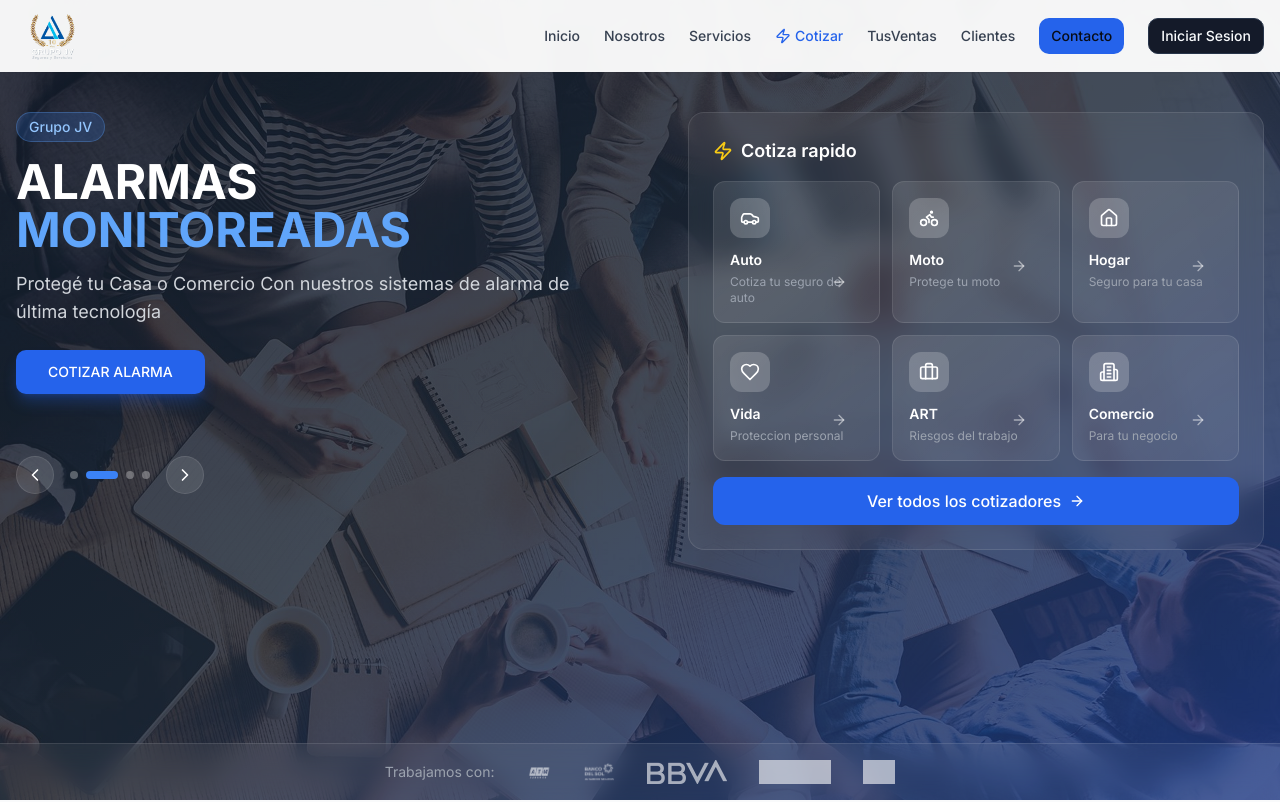
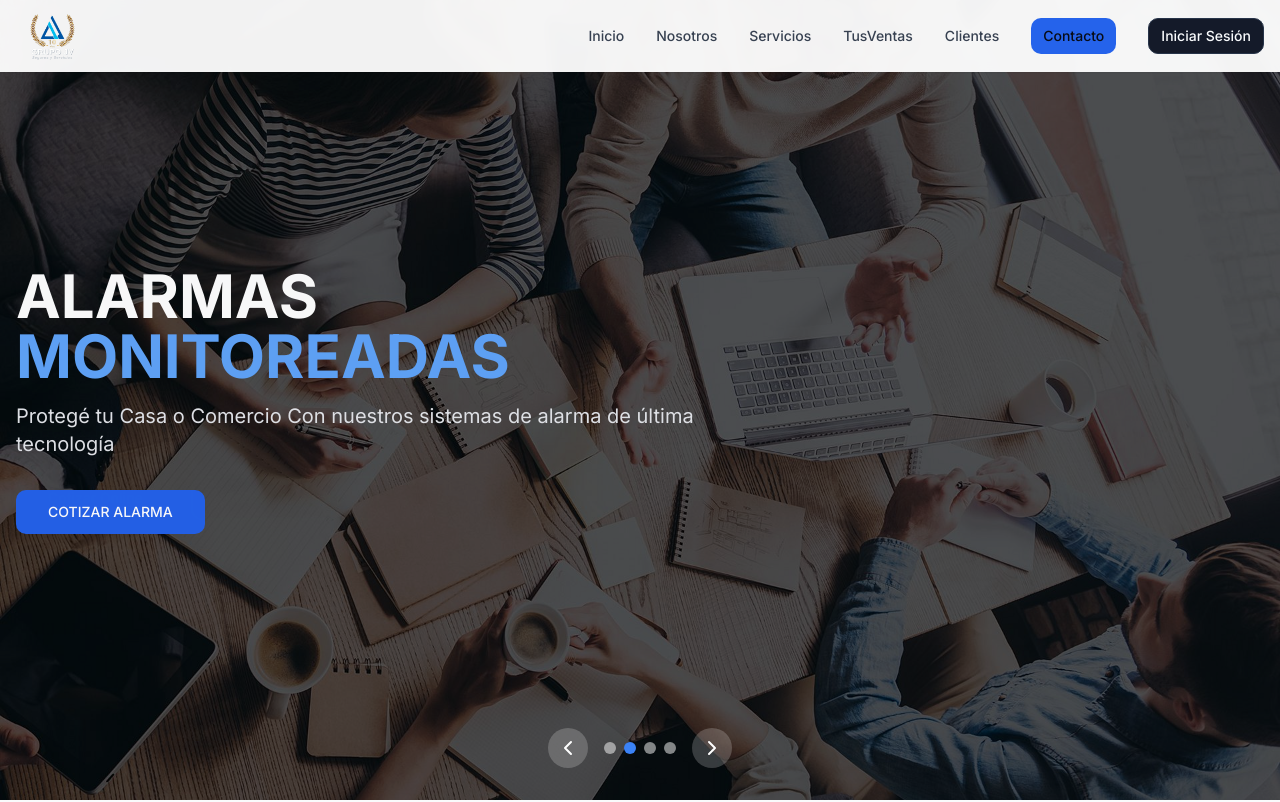
Before and after one commit to devbautistaves/TusVentasFrontEnd, a Next.js app: page / in a window 1280 px wide. Shown: the top 802 px of the page. Built offline with nearby package versions, Linux system fonts and the light colour scheme; grey boxes are pictures that could not be loaded.

Commit message:
Revert "Update page.tsx"
This reverts commit af83bfe4518758ef4ffdfb10279fca37b70879c5.

```diff
--- a/app/page.tsx
+++ b/app/page.tsx
@@ -3,17 +3,8 @@
 import { useState, useEffect, useRef } from "react"
 import Image from "next/image"
 import Link from "next/link"
-import { ChevronLeft, ChevronRight, ChevronUp, Shield, Camera, Users, Laptop, Megaphone, Calculator, Quote, MapPin, Phone, Mail, Clock, Facebook, Instagram, Linkedin, Menu, X, Play, Car, Home, Heart, Briefcase, Building2, Bike, Plane, Zap, ArrowRight } from "lucide-react"
+import { ChevronLeft, ChevronRight, ChevronUp, Shield, Camera, Users, Laptop, Megaphone, Calculator, Quote, MapPin, Phone, Mail, Clock, Facebook, Instagram, Linkedin, Menu, X, Play } from "lucide-react"
 import { Button } from "@/components/ui/button"
-
-const quickCotizadores = [
-  { icon: Car, title: "Auto", description: "Cotiza tu seguro de auto", href: "https://webventas.com.ar/emision/alta?cod=2266", color: "from-blue-500 to-blue-600" },
-  { icon: Bike, title: "Moto", description: "Protege tu moto", href: "https://webventas.com.ar/emision/alta?cod=2266", color: "from-green-500 to-green-600" },
-  { icon: Home, title: "Hogar", description: "Seguro para tu casa", href: "https://webventas.com.ar/emision/alta?cod=2266", color: "from-orange-500 to-orange-600" },
-  { icon: Heart, title: "Vida", description: "Proteccion personal", href: "https://wa.me/5491171570893?text=Hola!%20Quiero%20cotizar%20un%20seguro%20de%20vida", color: "from-red-500 to-red-600" },
-  { icon: Briefcase, title: "ART", description: "Riesgos del trabajo", href: "https://wa.me/5491171570893?text=Hola!%20Quiero%20cotizar%20ART", color: "from-purple-500 to-purple-600" },
-  { icon: Building2, title: "Comercio", description: "Para tu negocio", href: "https://wa.me/5491171570893?text=Hola!%20Quiero%20cotizar%20seguro%20comercial", color: "from-cyan-500 to-cyan-600" },
-]
 
 const heroSlides = [
   {
@@ -235,7 +226,7 @@ export default function LandingPage() {
           </Link>
 
           {/* Desktop Navigation */}
-          <nav className="hidden md:flex items-center gap-6">
+          <nav className="hidden md:flex items-center gap-8">
             <Link href="#inicio" className="text-sm font-medium text-gray-700 hover:text-blue-600 transition-colors">
               Inicio
             </Link>
@@ -244,10 +235,6 @@ export default function LandingPage() {
             </Link>
             <Link href="#servicios" className="text-sm font-medium text-gray-700 hover:text-blue-600 transition-colors">
               Servicios
-            </Link>
-            <Link href="/cotizaciones" className="text-sm font-medium text-blue-600 hover:text-blue-700 transition-colors flex items-center gap-1">
-              <Zap className="h-4 w-4" />
-              Cotizar
             </Link>
             <Link href="/tusventas" className="text-sm font-medium text-gray-700 hover:text-blue-600 transition-colors">
               TusVentas
@@ -262,7 +249,7 @@ export default function LandingPage() {
             </Link>
             <Link href="/login">
               <Button variant="outline" size="sm">
-                Iniciar Sesion
+                Iniciar Sesión
               </Button>
             </Link>
           </nav>
@@ -290,10 +277,6 @@ export default function LandingPage() {
               <Link href="#servicios" className="text-sm font-medium text-gray-700" onClick={() => setMobileMenuOpen(false)}>
                 Servicios
               </Link>
-              <Link href="/cotizaciones" className="text-sm font-medium text-blue-600 flex items-center gap-2" onClick={() => setMobileMenuOpen(false)}>
-                <Zap className="h-4 w-4" />
-                Cotizar
-              </Link>
               <Link href="/tusventas" className="text-sm font-medium text-gray-700" onClick={() => setMobileMenuOpen(false)}>
                 TusVentas
               </Link>
@@ -307,7 +290,7 @@ export default function LandingPage() {
               </Link>
               <Link href="/login" onClick={() => setMobileMenuOpen(false)}>
                 <Button variant="outline" size="sm" className="w-full">
-                  Iniciar Sesion
+                  Iniciar Sesión
                 </Button>
               </Link>
             </nav>
@@ -316,7 +299,7 @@ export default function LandingPage() {
       </header>
 
       {/* Hero Section */}
-      <section id="inicio" className="relative min-h-screen pt-16">
+      <section id="inicio" className="relative h-screen min-h-[600px] pt-16">
         {heroSlides.map((slide, index) => (
           <div
             key={index}
@@ -324,51 +307,32 @@ export default function LandingPage() {
               index === currentSlide ? "opacity-100 z-10" : "opacity-0 z-0"
             }`}
           >
-            <div className="absolute inset-0 bg-gradient-to-br from-gray-900 via-gray-800 to-blue-900">
+            <div className="absolute inset-0 bg-black">
               <Image
                 src={slide.image}
                 alt={slide.title}
                 fill
-                className="object-cover opacity-20"
+                className="object-cover opacity-35"
                 priority={index === 0}
               />
             </div>
-          </div>
-        ))}
-
-        {/* Hero Content - Always visible */}
-        <div className="relative z-20 container mx-auto px-4 pt-12 pb-8">
-          <div className="grid lg:grid-cols-2 gap-8 items-start">
-            {/* Left Side - Slider Content */}
-            <div className="text-white">
-              <div className="min-h-[280px] md:min-h-[320px]">
-                {heroSlides.map((slide, index) => (
-                  <div
-                    key={index}
-                    className={`transition-all duration-500 ${
-                      index === currentSlide ? "opacity-100 translate-y-0" : "opacity-0 translate-y-4 absolute"
-                    }`}
-                  >
-                    {index === currentSlide && (
-                      <>
-                        <span className="inline-block px-3 py-1 bg-blue-500/20 border border-blue-400/30 rounded-full text-blue-300 text-sm font-medium mb-4">
-                          {index === 3 ? "Nueva Plataforma" : "Grupo JV"}
-                        </span>
-                        <h1 className="text-3xl md:text-4xl lg:text-5xl font-bold mb-4 leading-tight">
+            <div className="relative z-20 container mx-auto px-4 h-full flex items-center">
+              <div className="max-w-3xl text-white">
+                <h1 className="text-4xl md:text-5xl lg:text-6xl font-bold mb-4 leading-tight">
                   {slide.title} <span className="text-blue-400">{slide.highlight}</span>
                 </h1>
-                        <p className="text-base md:text-lg mb-6 text-gray-300 leading-relaxed max-w-xl">
+                <p className="text-lg md:text-xl mb-8 text-gray-200 leading-relaxed">
                   {slide.description}
                 </p>
-                        <div className="flex flex-wrap gap-3">
+                <div className="flex flex-wrap gap-4">
                   {slide.buttons.map((button, btnIndex) => (
                     <Link key={btnIndex} href={button.href} target={button.href.startsWith("http") ? "_blank" : undefined}>
                       <Button
                         size="lg"
                         className={
                           button.primary
-                                    ? "bg-blue-600 hover:bg-blue-700 text-white shadow-lg shadow-blue-600/30 hover:shadow-blue-600/50 transition-all"
-                                    : "bg-white/10 backdrop-blur-sm border border-white/20 text-white hover:bg-white hover:text-gray-900 transition-all"
+                            ? "bg-blue-600 hover:bg-blue-700 text-white"
+                            : "bg-transparent border-2 border-white text-white hover:bg-white hover:text-gray-900"
                         }
                       >
                         {button.text}
@@ -376,28 +340,27 @@ export default function LandingPage() {
                     </Link>
                   ))}
                 </div>
-                      </>
-                    )}
+              </div>
+            </div>
           </div>
         ))}
-              </div>
 
         {/* Slider Controls */}
-              <div className="flex items-center gap-4 mt-6">
+        <div className="absolute bottom-8 left-1/2 -translate-x-1/2 z-30 flex items-center gap-4">
           <button
             onClick={prevSlide}
-                  className="p-2 rounded-full bg-white/10 hover:bg-white/20 text-white transition-all border border-white/10"
+            className="p-2 rounded-full bg-white/20 hover:bg-white/40 text-white transition-colors"
             aria-label="Previous slide"
           >
-                  <ChevronLeft className="h-5 w-5" />
+            <ChevronLeft className="h-6 w-6" />
           </button>
           <div className="flex gap-2">
             {heroSlides.map((_, index) => (
               <button
                 key={index}
                 onClick={() => setCurrentSlide(index)}
-                      className={`h-2 rounded-full transition-all ${
-                        index === currentSlide ? "bg-blue-500 w-8" : "bg-white/30 hover:bg-white/50 w-2"
+                className={`w-3 h-3 rounded-full transition-colors ${
+                  index === currentSlide ? "bg-blue-500" : "bg-white/50 hover:bg-white/70"
                 }`}
                 aria-label={`Go to slide ${index + 1}`}
               />
@@ -405,70 +368,11 @@ export default function LandingPage() {
           </div>
           <button
             onClick={nextSlide}
-                  className="p-2 rounded-full bg-white/10 hover:bg-white/20 text-white transition-all border border-white/10"
+            className="p-2 rounded-full bg-white/20 hover:bg-white/40 text-white transition-colors"
             aria-label="Next slide"
           >
-                  <ChevronRight className="h-5 w-5" />
+            <ChevronRight className="h-6 w-6" />
           </button>
-              </div>
-            </div>
-
-            {/* Right Side - Quick Cotizadores Grid */}
-            <div className="lg:pl-8">
-              <div className="bg-white/5 backdrop-blur-md rounded-2xl p-6 border border-white/10">
-                <h3 className="text-white font-semibold text-lg mb-4 flex items-center gap-2">
-                  <Zap className="h-5 w-5 text-yellow-400" />
-                  Cotiza rapido
-                </h3>
-                <div className="grid grid-cols-2 sm:grid-cols-3 gap-3">
-                  {quickCotizadores.map((item, index) => (
-                    <Link
-                      key={index}
-                      href={item.href}
-                      target="_blank"
-                      className="group relative overflow-hidden rounded-xl p-4 bg-gradient-to-br from-white/10 to-white/5 hover:from-white/20 hover:to-white/10 border border-white/10 hover:border-white/20 transition-all duration-300 hover:scale-105 hover:shadow-xl"
-                    >
-                      <div className={`absolute inset-0 bg-gradient-to-br ${item.color} opacity-0 group-hover:opacity-100 transition-opacity duration-300`} />
-                      <div className="relative z-10">
-                        <div className="w-10 h-10 rounded-lg bg-white/20 group-hover:bg-white/30 flex items-center justify-center mb-3 transition-colors">
-                          <item.icon className="h-5 w-5 text-white" />
-                        </div>
-                        <h4 className="font-semibold text-white text-sm mb-1">{item.title}</h4>
-                        <p className="text-xs text-gray-400 group-hover:text-white/80 transition-colors">{item.description}</p>
-                        <ArrowRight className="absolute bottom-4 right-4 h-4 w-4 text-white/50 group-hover:text-white group-hover:translate-x-1 transition-all" />
-                      </div>
-                    </Link>
-                  ))}
-                </div>
-                <Link href="/cotizaciones" className="mt-4 w-full flex items-center justify-center gap-2 py-3 bg-blue-600 hover:bg-blue-700 text-white rounded-xl font-medium transition-all hover:shadow-lg hover:shadow-blue-600/30">
-                  Ver todos los cotizadores
-                  <ArrowRight className="h-4 w-4" />
-                </Link>
-              </div>
-            </div>
-          </div>
-        </div>
-
-        {/* Floating Partners Bar */}
-        <div className="absolute bottom-0 left-0 right-0 z-20">
-          <div className="bg-white/5 backdrop-blur-md border-t border-white/10 py-4">
-            <div className="container mx-auto px-4">
-              <div className="flex items-center justify-center gap-8 flex-wrap">
-                <span className="text-gray-400 text-sm hidden sm:block">Trabajamos con:</span>
-                {partners.map((partner, index) => (
-                  <div key={index} className="grayscale hover:grayscale-0 transition-all opacity-60 hover:opacity-100">
-                    <Image
-                      src={partner.logo}
-                      alt={partner.name}
-                      width={80}
-                      height={40}
-                      className="h-6 w-auto object-contain brightness-0 invert"
-                    />
-                  </div>
-                ))}
-              </div>
-            </div>
-          </div>
         </div>
       </section>
 
```
Lines whose indentation alone changed are shown as unchanged.
